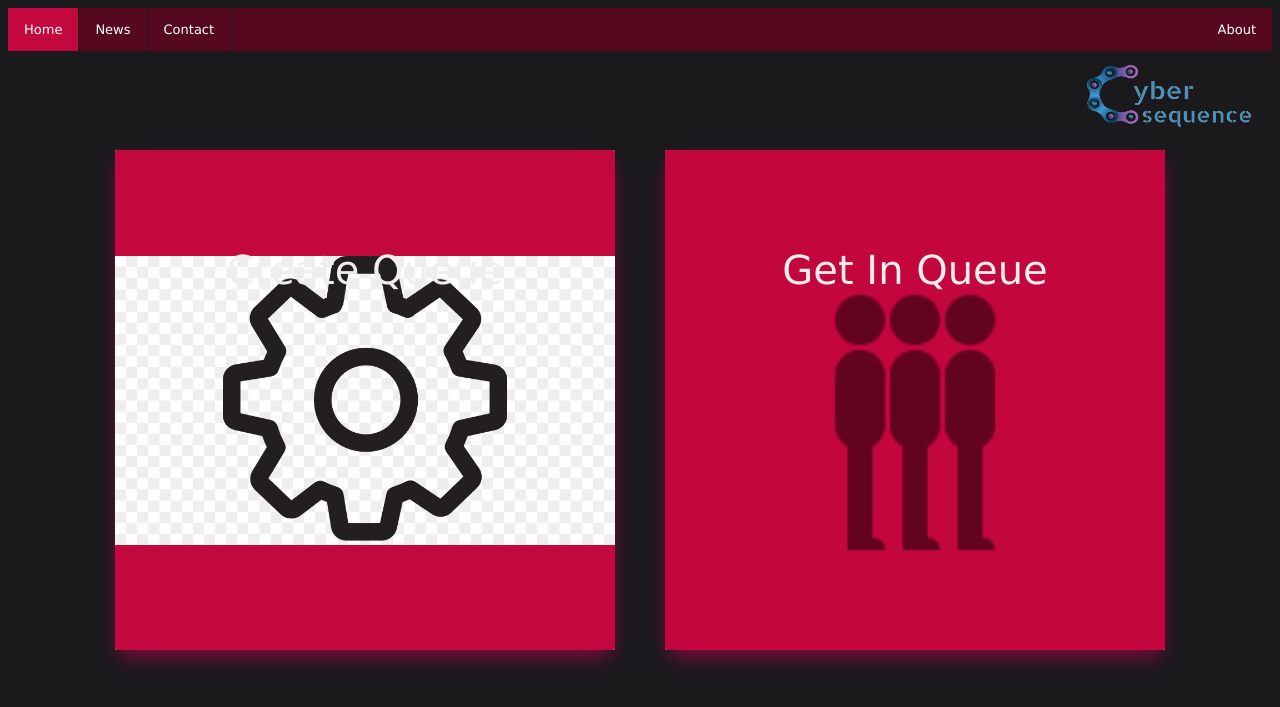
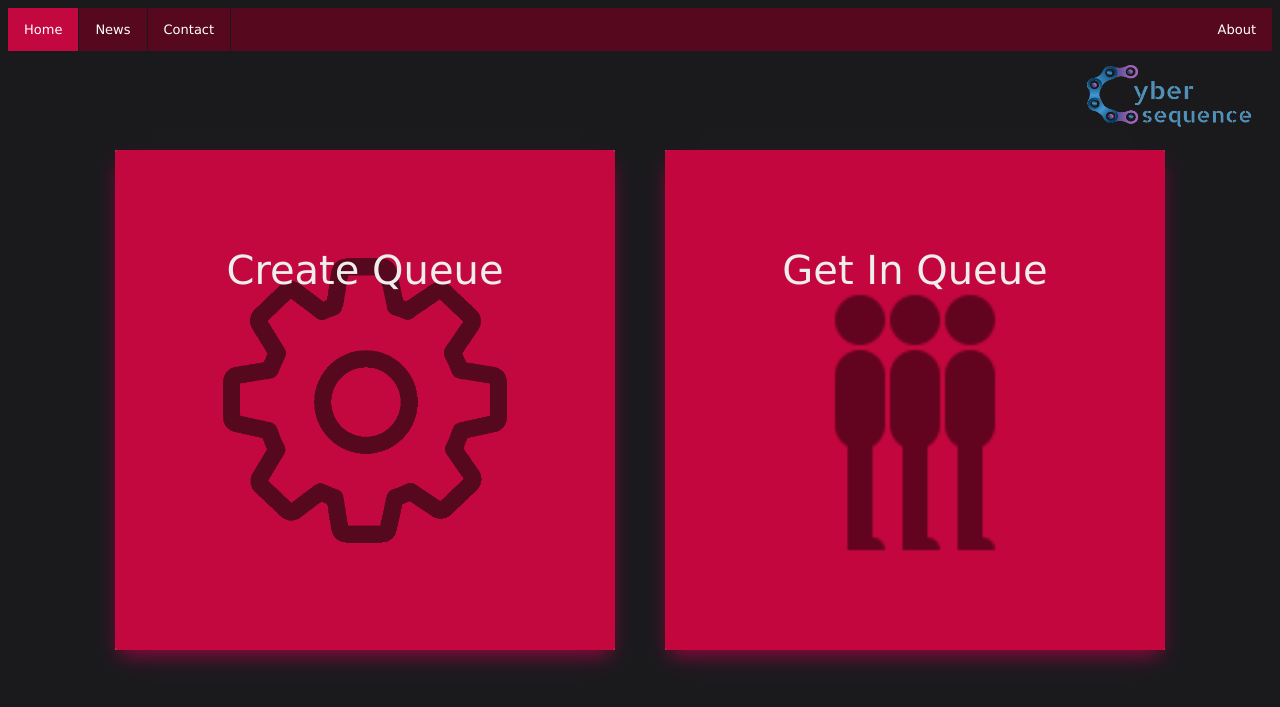
Before and after one commit to kinga112/q, a Flask app: page / in a window 1280 px wide. Shown: the top 707 px of the page. Run offline with Flask 2, Linux system fonts and the light colour scheme.

Commit message:
general fixes

```diff
--- a/requirements.txt
+++ b/requirements.txt
@@ -2,3 +2,4 @@ flask
 pyqrcode
 uuid
 gunicorn
+pypng
--- a/templates/home.html
+++ b/templates/home.html
@@ -74,7 +74,7 @@ li a:hover:not(.active) {
 {
     background-color: #c3073f;
     transform: scale(1);
-    background-image: url("{{url_for('static', filename='create_queue.png')}}");
+    background-image: url("{{url_for('static', filename='create_queue_img.png')}}");
     background-position: center;
     /* background-size: cover; */
     background-repeat: no-repeat;
```
Also changed, not shown: static/create_queue.png (deleted), static/create_queue_img.png (added).
